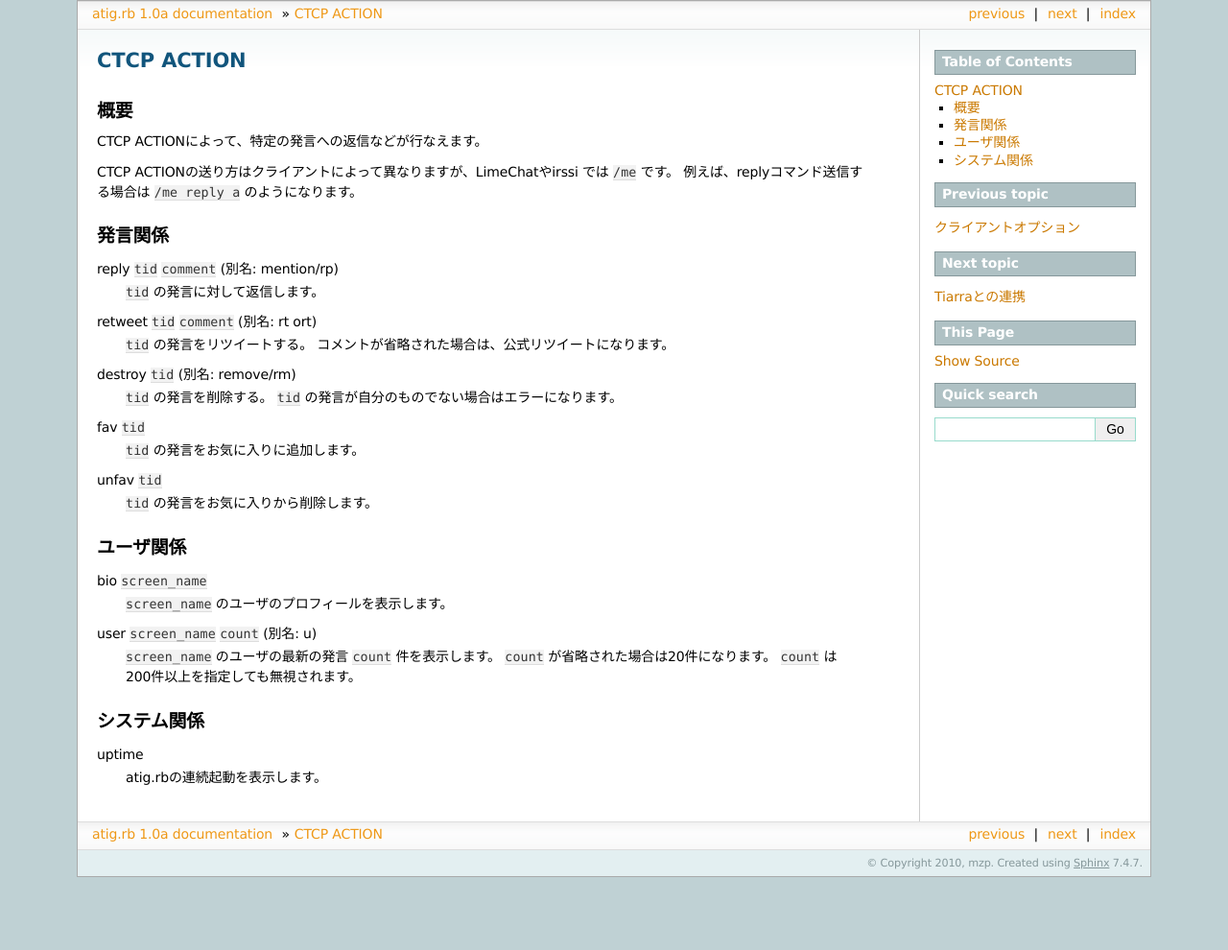
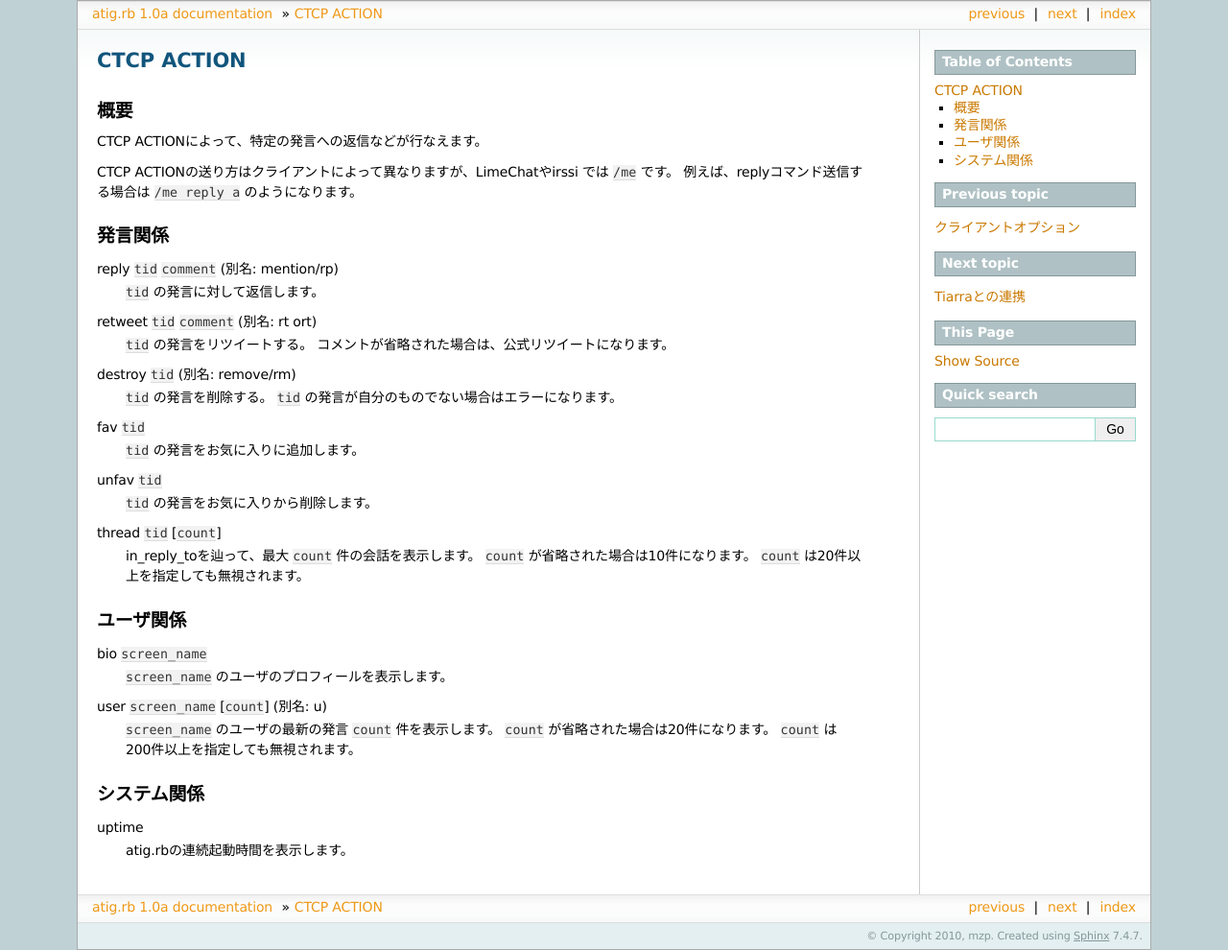
Before and after one commit to atig/atig, a Sphinx documentation site: the page built from docs/commands.rst, in a window 1280 px wide. Shown: the whole page at 96% size. Built offline with Sphinx 7.4.7, drawn with Linux system fonts in a browser that asks for light colours; before the commit the page ends 914 px from its top, so only the background shows below that.

Commit message:
/me threadの説明を書いた

```diff
--- a/docs/commands.rst
+++ b/docs/commands.rst
@@ -22,12 +22,15 @@ fav ``tid``
   ``tid`` の発言をお気に入りに追加します。
 unfav ``tid``
   ``tid`` の発言をお気に入りから削除します。
+thread ``tid`` [``count``]
+  in_reply_toを辿って、最大 ``count`` 件の会話を表示します。
+  ``count`` が省略された場合は10件になります。 ``count`` は20件以上を指定しても無視されます。
 
 ユーザ関係
 ------------------------------
 bio ``screen_name``
   ``screen_name`` のユーザのプロフィールを表示します。
-user ``screen_name`` ``count`` (別名: u)
+user ``screen_name`` [``count``] (別名: u)
   ``screen_name`` のユーザの最新の発言 ``count`` 件を表示します。
   ``count`` が省略された場合は20件になります。 ``count`` は
   200件以上を指定しても無視されます。
@@ -35,4 +38,4 @@ user ``screen_name`` ``count`` (別名: u)
 システム関係
 ------------------------------
 uptime
-  atig.rbの連続起動を表示します。
+  atig.rbの連続起動時間を表示します。
```
